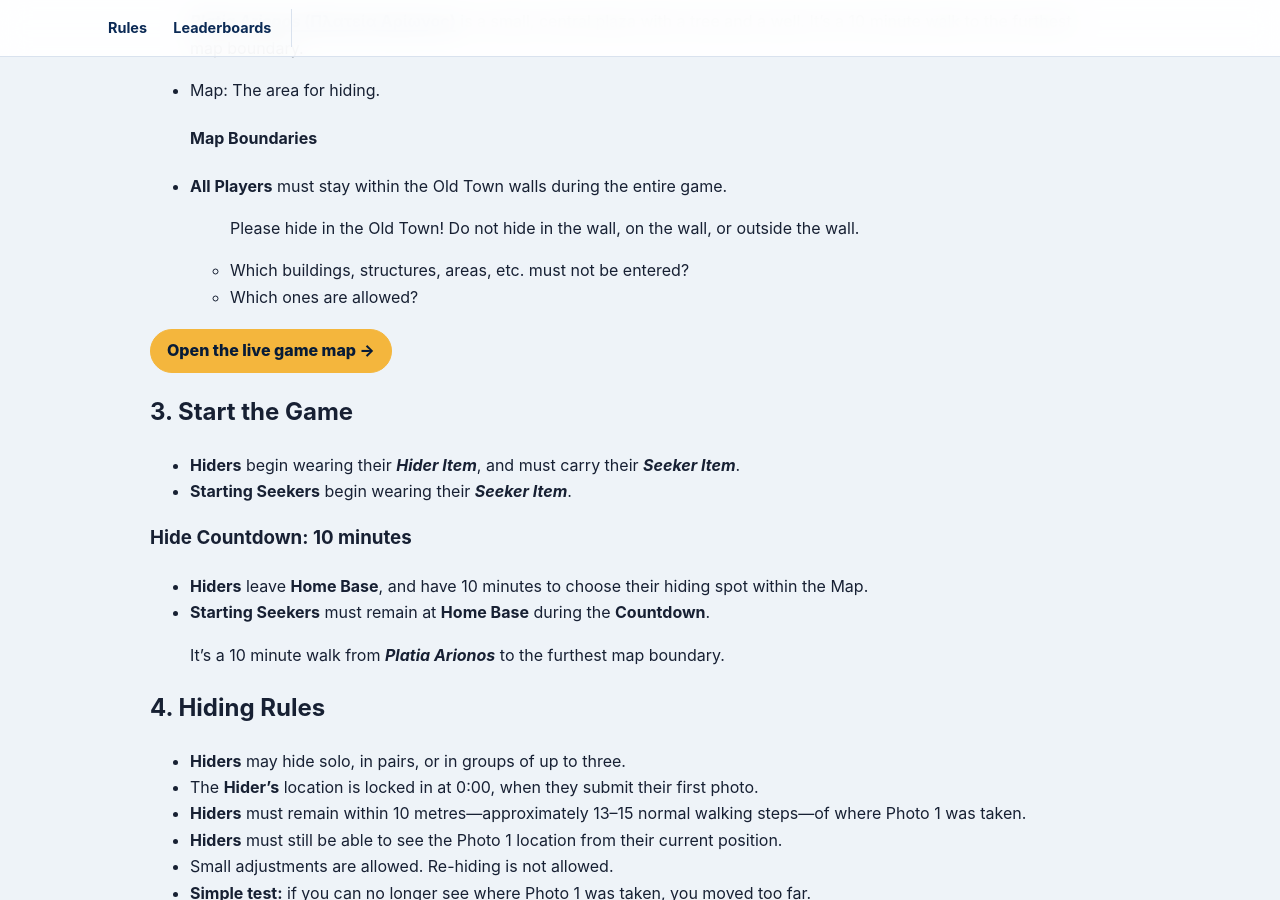
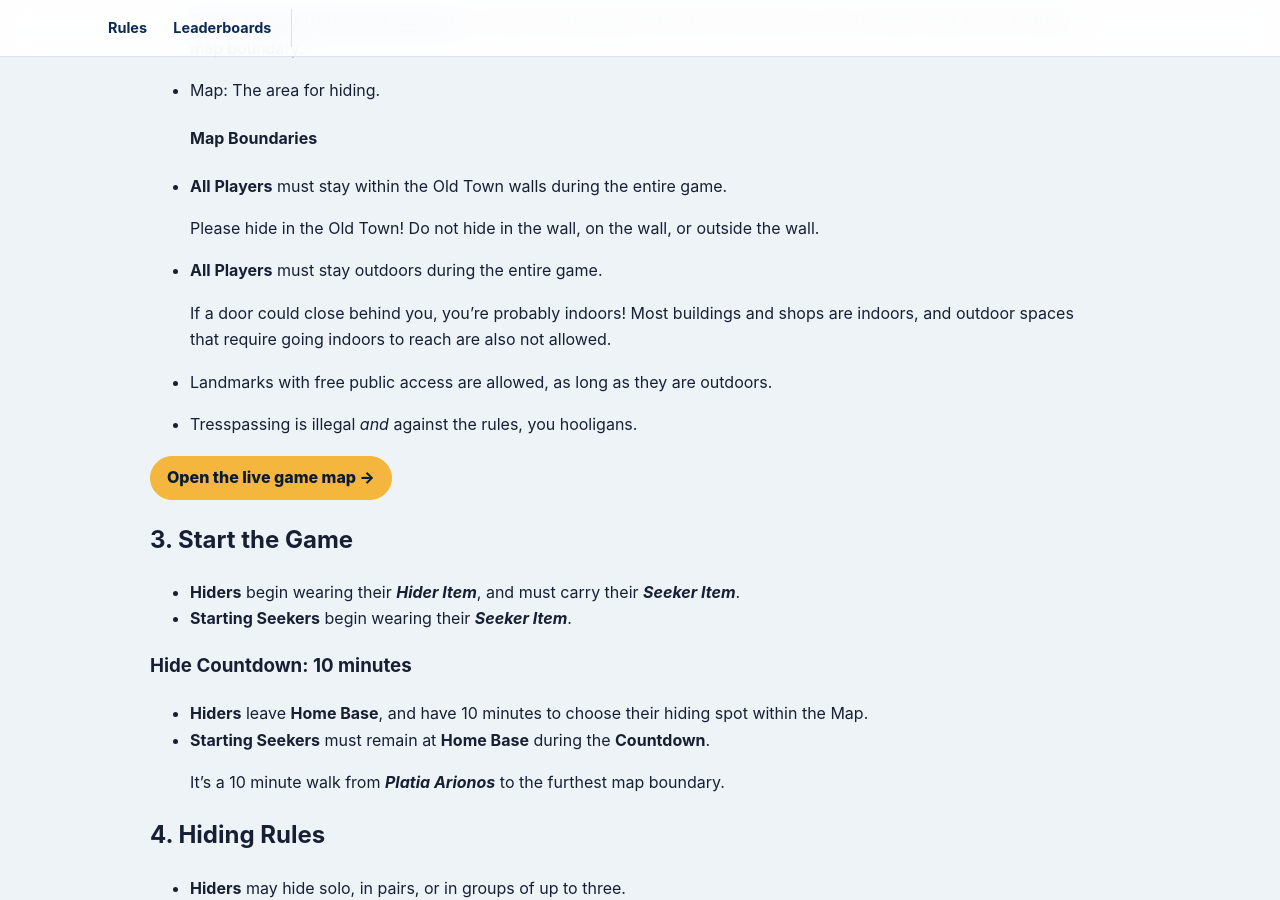
Before and after one commit to mmaxin/hide-and-seek-game, a Jekyll site: the page built from rules.md, in a window 1280 px wide and 900 px high, scrolled down 1795 px. Built offline with Jekyll 4.4.1, drawn with Linux system fonts in a browser that asks for light colours; our own code applies the rules of GitHub Pages for plain Markdown files.

Commit message:
Map Boundaries

```diff
--- a/rules.md
+++ b/rules.md
@@ -76,9 +76,30 @@ This could go first, but I always give players game objects as soon as possible
 - Map: The area for hiding.
 #### Map Boundaries
 - **All Players** must stay within the Old Town walls during the entire game.
+
 > Please hide in the Old Town! Do not hide in the wall, on the wall, or outside the wall.
+
+
+- **All Players** must stay outdoors during the entire game.
+
+> If a door could close behind you, you're probably indoors! Most buildings and shops are indoors, and outdoor spaces that require going indoors to reach are also not allowed.
+
+- Landmarks with free public access are allowed, as long as they are outdoors.
+
+
+- Tresspassing is illegal *and* against the rules, you hooligans.
+
+{% comment %}
+
+- Paid establishment, ticket entry, private invitations, shops, restaurants
+- Private property (Do not tresspass, Tiffany.)
+- approved
+- Outdoors is always allowed.
+- Do not hide indoors, or in any outdoor location that requires going indoors to access.
   - Which buildings, structures, areas, etc. must not be entered?
   - Which ones are allowed?
+{% endcomment %}
+
 
 <a class="button map-button" href="https://www.google.com/maps/d/viewer?mid=1K333qr3YPDbJbKSe0Sf76sPG-eI42dM&amp;usp=sharing" target="_blank" rel="noopener">Open the live game map →</a>
 
```
